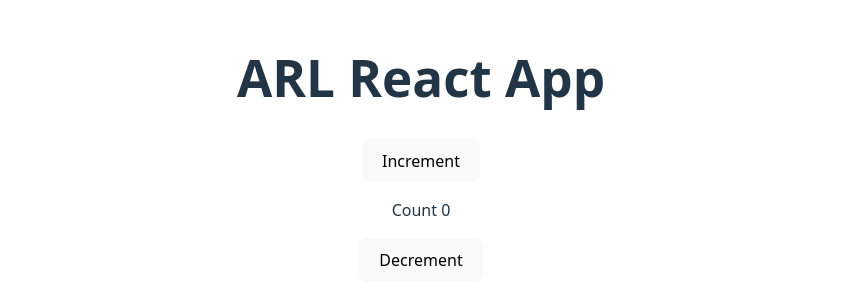
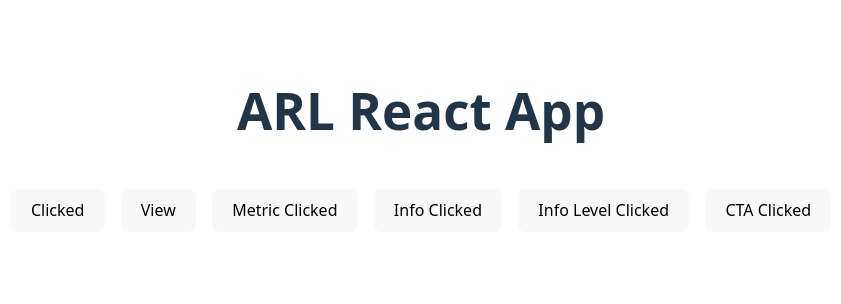
Before and after one commit to marwanrul/arl-react-app, a React (Vite) app: page / in a window 1280 px wide. Shown: the part 252-556 px from the top of the page, without its empty margins (219-1060 px from the left). Built offline with nearby package versions, Linux system fonts and the light colour scheme.

Commit message:
update buttons

```diff
--- a/src/App.jsx
+++ b/src/App.jsx
@@ -1,35 +1,71 @@
-import { useState } from "react";
-
 function App() {
-  const [count, setCount] = useState(0);
-
   const pushDataLayer = (item) => {
     window.datalayer = window.dataLayer || [];
     window.dataLayer.push(item);
   };
 
-  const increment = () => {
-    setCount((state) => state + 1);
-    pushDataLayer({ event: "button_click", type: "increment" });
-  };
-
-  const decrement = () => {
-    if (count === 0) return;
-    setCount((state) => state - 1);
-    pushDataLayer({ event: "button_click", type: "decrement" });
-  };
-
   return (
-    <div>
+    <>
       <h1>ARL React App</h1>
-      <button type="button" onClick={increment}>
-        Increment
-      </button>
-      <p>Count {count}</p>
-      <button type="button" onClick={decrement}>
-        Decrement
-      </button>
-    </div>
+      <div className="wrapper">
+        <button
+          type="button"
+          onClick={() => pushDataLayer({ event: "mitra_analytic_clicked" })}
+        >
+          Clicked
+        </button>
+        <button
+          type="button"
+          onClick={() => pushDataLayer({ event: "mitra_analytic_view" })}
+        >
+          View
+        </button>
+        <button
+          type="button"
+          onClick={() => {
+            pushDataLayer({
+              event: "mitra_analytics_metric_clicked",
+              metric_name: "Performa Pasgar",
+              status_name: "Baik",
+            });
+          }}
+        >
+          Metric Clicked
+        </button>
+        <button
+          type="button"
+          onClick={() => {
+            pushDataLayer({ event: "mitra_analytics_info_clicked" });
+          }}
+        >
+          Info Clicked
+        </button>
+        <button
+          type="button"
+          onClick={() => {
+            pushDataLayer({
+              event: "mitra_analytics_info_level_clicked",
+              level_name: "Baik",
+            });
+          }}
+        >
+          Info Level Clicked
+        </button>
+        <button
+          type="button"
+          onClick={() => {
+            pushDataLayer({
+              event: "mitra_analytics_cta_clicked",
+              metric_name: "Performa Pasgar",
+              status_name: "Baik",
+              button_name: "Tambah Pasgar",
+            });
+          }}
+        >
+          CTA Clicked
+        </button>
+      </div>
+    </>
   );
 }
 
--- a/src/index.css
+++ b/src/index.css
@@ -13,22 +13,26 @@
   -moz-osx-font-smoothing: grayscale;
 }
 
-#root {
-  margin: 0 auto;
-  text-align: center;
-}
-
 body {
   margin: 0;
   display: flex;
   place-items: center;
-  min-width: 320px;
+  place-content: center;
   min-height: 100vh;
 }
 
 h1 {
   font-size: 3.2em;
   line-height: 1.1;
+  text-align: center;
+}
+
+.wrapper {
+  display: flex;
+  flex-wrap: wrap;
+  justify-content: center;
+  gap: 16px;
+  padding: 16px;
 }
 
 button {
```
